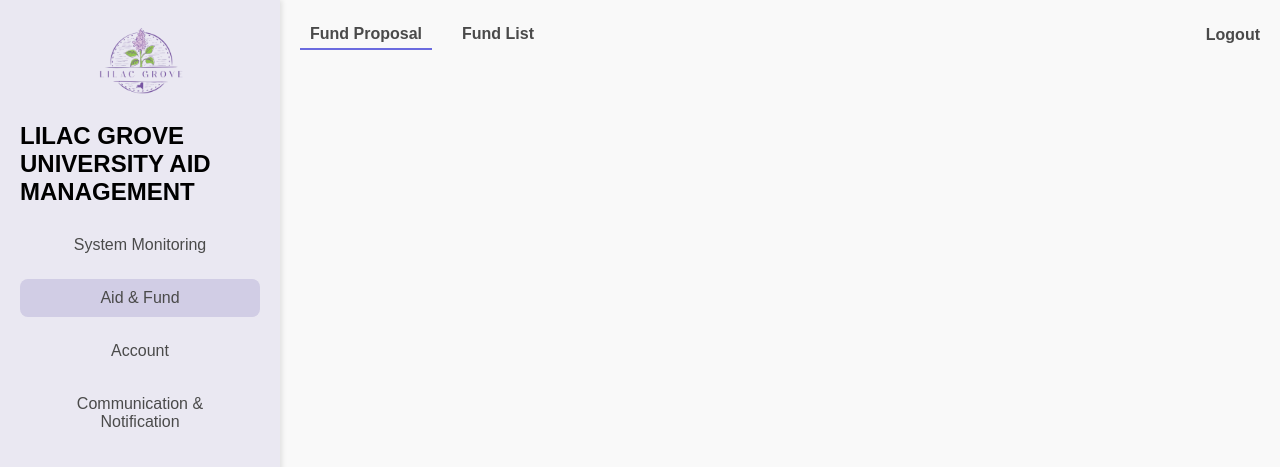
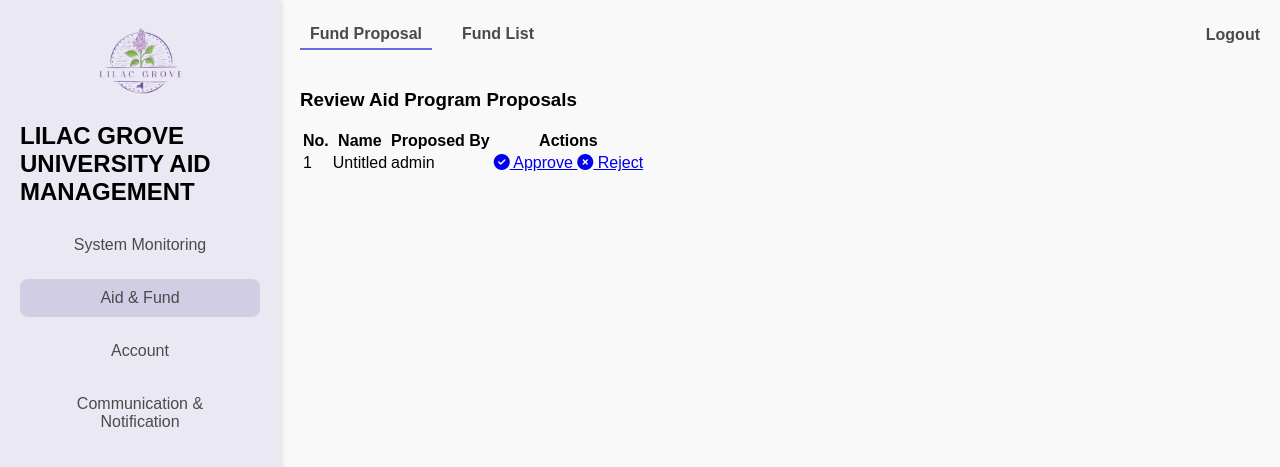
Before and after one commit to natasha1013/UniversityAidManagement, a Django app: page /profile/?tab=approve_requests in a window 1280 px wide. Shown: the top 467 px of the page. Run offline with Django 5.2, Linux system fonts and the light colour scheme; a user stored in the database is signed in; data comes from the database, SQL or seed files in the repository; both versions use the stored data as it was after the commit; some libraries are stand-ins or nearby versions.

Commit message:
admin dashboard, completed

```diff
--- a/programs/templates/review_aid_program.html
+++ b/programs/templates/review_aid_program.html
@@ -44,6 +44,7 @@
         </div>
     </div>
 </div>
+
 <!-- FontAwesome for icons -->
 <script src="https://kit.fontawesome.com/a076d05399.js" crossorigin="anonymous"></script>
 {% endblock %}
--- a/programs/urls.py
+++ b/programs/urls.py
@@ -17,7 +17,9 @@
     path("my_proposals/", my_proposals, name="my_proposals"),
 
     path("propose_aid/", propose_aid_program, name="propose_aid"),
+
     path("review_aid_program/", review_aid_program, name="review_aid_program"),
+
     path("approve_aid/<int:aid_id>/", approve_aid, name="approve_aid"),
     path("reject_aid/<int:aid_id>/", reject_aid, name="reject_aid"),
 ]
--- a/programs/views.py
+++ b/programs/views.py
@@ -99,7 +99,7 @@
     aid_program.approval_status = "APPROVED"
     aid_program.save()
     messages.success(request, "Aid program approved successfully.")
-    return redirect("review_aid_program")
+    return redirect(f"{reverse('dashboard')}?tab=approve_requests")
 
 def reject_aid(request, aid_id):
     """Admin rejects an aid program."""
@@ -107,4 +107,4 @@
     aid_program.approval_status = "REJECTED"
     aid_program.save()
     messages.error(request, "Aid program rejected.")
-    return redirect("review_aid_program")
+    return redirect(f"{reverse('dashboard')}?tab=approve_requests")
--- a/users/templates/dashboards/admin_dashboard.html
+++ b/users/templates/dashboards/admin_dashboard.html
@@ -175,6 +175,12 @@
     {% elif active_tab == 'system_log' %}
         {% include "systemlogs/system_log.html" %}
 
+    {% elif active_tab == 'approve_requests' %}
+        {% include "review_aid_program.html" with pending_aids=pending_aids %}
+
+    {% elif active_tab == 'edit_program' %}
+        {% include "all_aids.html" with all_aids=aids_list%}
+
     {% endif %}
 
     {% include 'others/profilemodal.html' %}
--- a/users/views.py
+++ b/users/views.py
@@ -586,6 +586,10 @@
     if active_tab == 'chat':
         chat_users = get_chat_users(request.user)
 
+    pending_aids = AidProgram.objects.filter(approval_status='PENDING').order_by('-closing_date')
+
+    aids_list = get_aids_list()
+
     # Fetch data based on the active tab
     context = {
         'active_tab': active_tab,
@@ -598,6 +602,8 @@
         'selected_action_type': action_type,  # Pass the selected action type
         'search_query': search_query,  # Pass the search query
         'chat_users': chat_users,
+        'pending_aids': pending_aids,
+        'aids_list': aids_list,  # Add the list of aid programs to the context
     }
 
 
```
Also changed, not shown: db.sqlite3.
